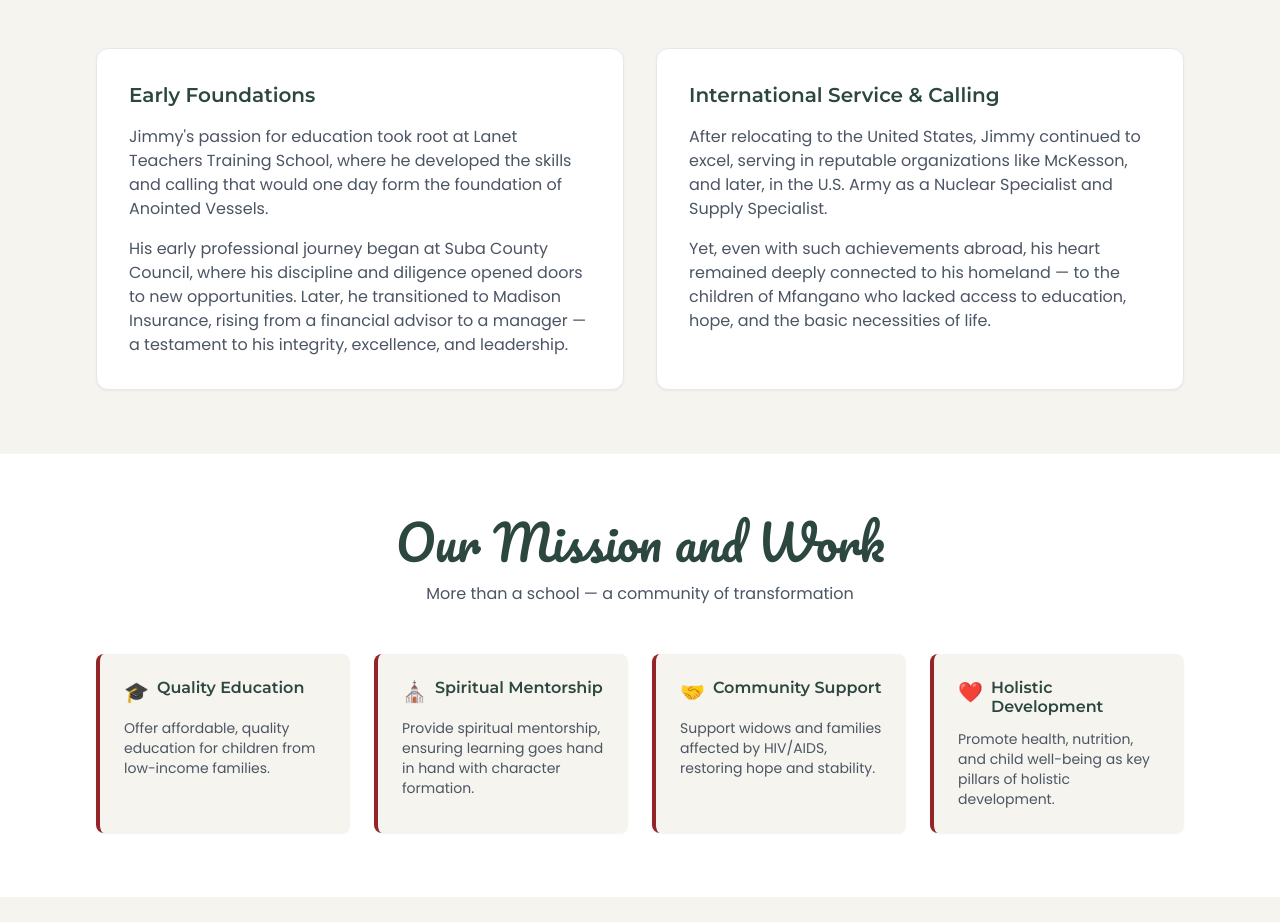
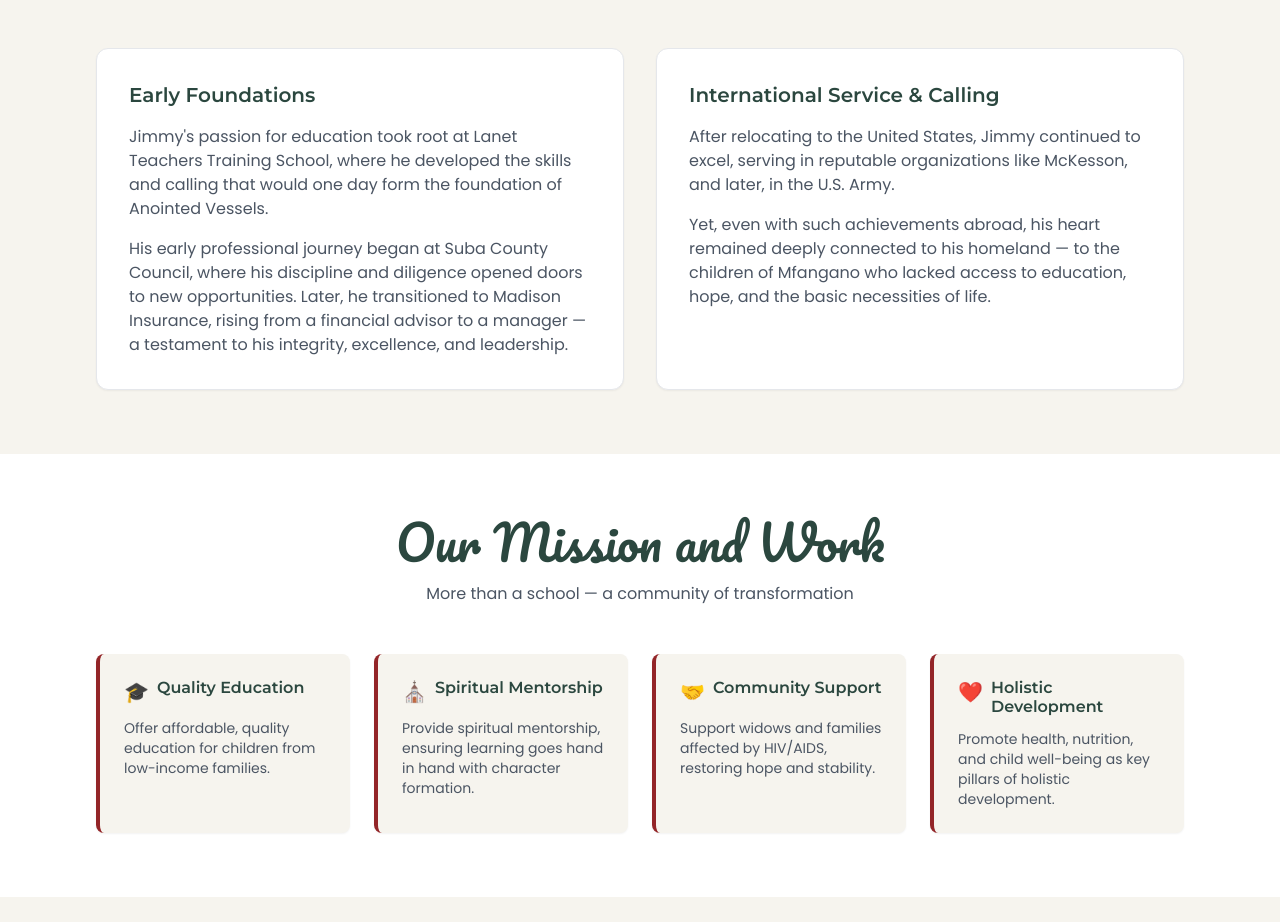
Before and after one commit to WatchDog386/anointed, a React (Vite) app: page /about in a window 1280 px wide. Shown: the part 932-1854 px from the top of the page. Built offline with nearby package versions, Linux system fonts and the light colour scheme.

Commit message:
Update About.jsx

```diff
--- a/src/routes/About.jsx
+++ b/src/routes/About.jsx
@@ -140,7 +140,7 @@ export default function About() {
                   International Service & Calling
                 </h3>
                 <p className="text-gray-600 text-sm sm:text-base font-poppins mb-4">
-                  After relocating to the United States, Jimmy continued to excel, serving in reputable organizations like McKesson, and later, in the U.S. Army as a Nuclear Specialist and Supply Specialist.
+                  After relocating to the United States, Jimmy continued to excel, serving in reputable organizations like McKesson, and later, in the U.S. Army.
                 </p>
                 <p className="text-gray-600 text-sm sm:text-base font-poppins">
                   Yet, even with such achievements abroad, his heart remained deeply connected to his homeland — to the children of Mfangano who lacked access to education, hope, and the basic necessities of life.
```
